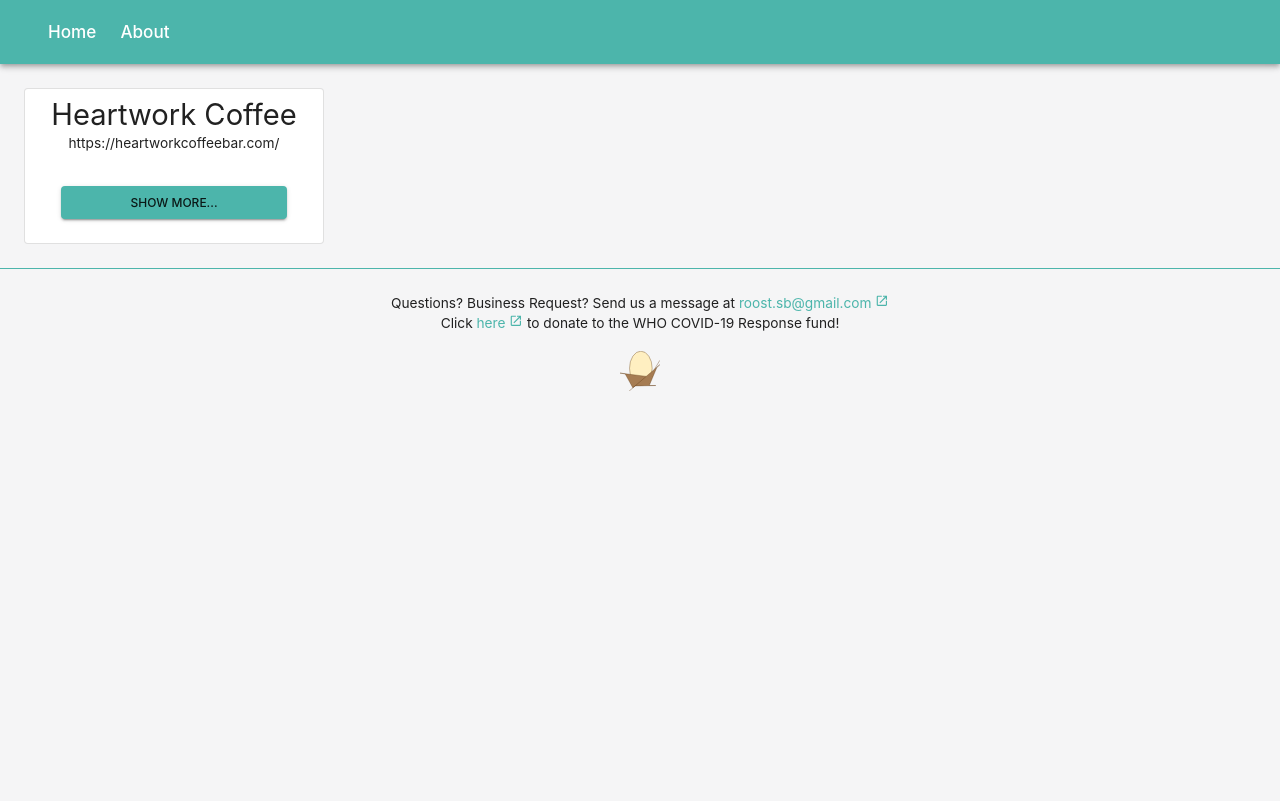
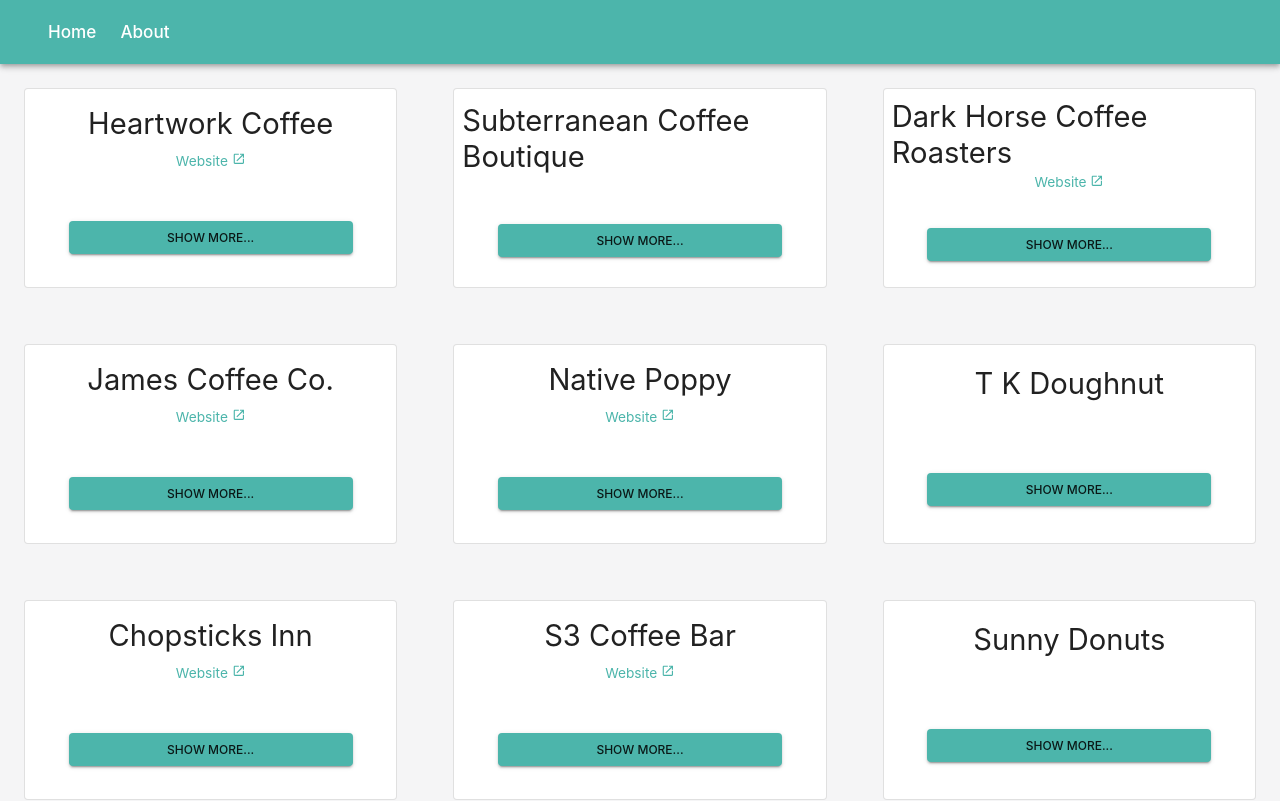
Before and after one commit to sumwatshade/roost, a Next.js app: page /card in a window 1280 px wide. Shown: the top 801 px of the page. Built offline with nearby package versions, Linux system fonts and the light colour scheme.

Commit message:
feat: make grid

```diff
--- a/components/BusinessCard.jsx
+++ b/components/BusinessCard.jsx
@@ -3,6 +3,7 @@
 import {BusinessInfoType} from '../test-data/data-types';
 import {Card, Box, Typography, Button, withStyles, Collapse} from '@material-ui/core';
 import {useState} from 'react';
+import WebsiteLink from './WebsiteLink';
 
 const ShowMoreButton = withStyles(({spacing}) => ({
   root: {
@@ -16,7 +17,7 @@
   const {tags} = businessInfo;
   return (
     <Box component={Collapse} in={expanded} m={1}>
-      <Typography>Tags: {tags.join(', ')}</Typography>
+      <Typography>Tags: {tags ? tags.join(', ') : ''}</Typography>
     </Box>
   );
 };
@@ -27,7 +28,14 @@
   return (
     <>
       <Typography variant="h4">{name}</Typography>
-      <Typography>{website}</Typography>
+      <Typography>
+        {website ? (
+          <WebsiteLink
+            href={website}
+            color="primary"
+            label='Website' />
+        ) : ''}
+      </Typography>
     </>
   );
 };
@@ -40,15 +48,14 @@
   return (
     <Box component={Card} m={3} p={1}
       variant="outlined"
-      justifyContent="center"
+      justifyContent="space-evenly"
       alignItems="center"
       display="flex"
-      maxWidth="300px"
+      minHeight="200px"
       flexDirection="column">
       <CardSummary businessInfo={businessInfo} />
       <CardDetail expanded={isExpanded} businessInfo={businessInfo}/>
       <ShowMoreButton
-        mt={2}
         color="primary"
         variant="contained"
         onClick={() => setIsExpanded(!isExpanded)}>{buttonText}</ShowMoreButton>
--- /dev/null
+++ b/components/BusinessGrid.jsx
@@ -0,0 +1,23 @@
+import React from 'react';
+import PropTypes from 'prop-types';
+import {BusinessInfoType} from '../test-data/data-types';
+import {Grid} from '@material-ui/core';
+import BusinessCard from './BusinessCard';
+
+const BusinessGrid = ({places}) => {
+  return (
+    <Grid container spacing={1}>
+      {places.map((businessInfo, index) => (
+        <Grid key={index} item xs="12" sm="6" md="4">
+          <BusinessCard businessInfo={businessInfo} />
+        </Grid>
+      ))}
+    </Grid>
+  );
+};
+
+BusinessGrid.propTypes = {
+  places: PropTypes.arrayOf(BusinessInfoType),
+};
+
+export default BusinessGrid;
--- a/pages/card.js
+++ b/pages/card.js
@@ -1,12 +1,12 @@
 import React from 'react';
 
 import places from '../test-data/places.json';
-import BusinessCard from '../components/BusinessCard';
+import BusinessGrid from '../components/BusinessGrid';
 
 const Card = () => {
   return (
     <div>
-      <BusinessCard businessInfo={places[0]} />
+      <BusinessGrid places={places} />
     </div>
   );
 };
```
